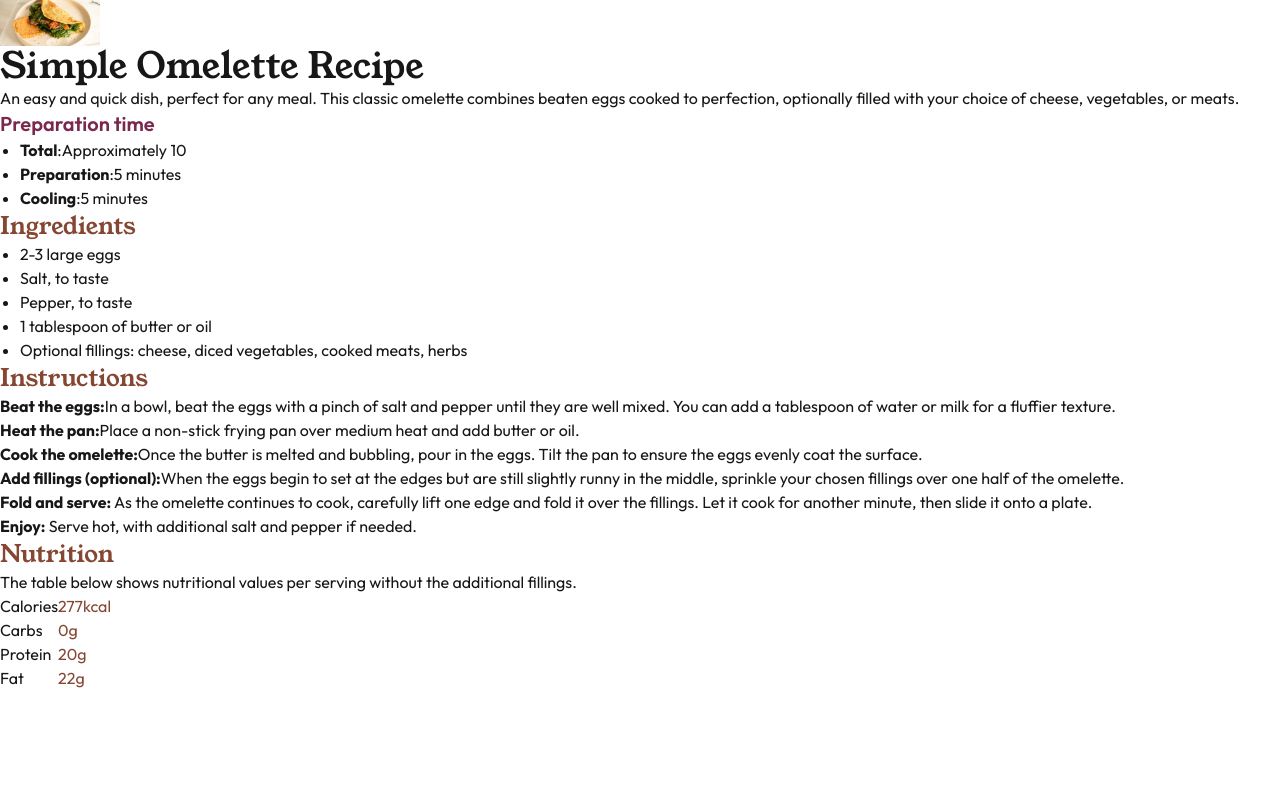
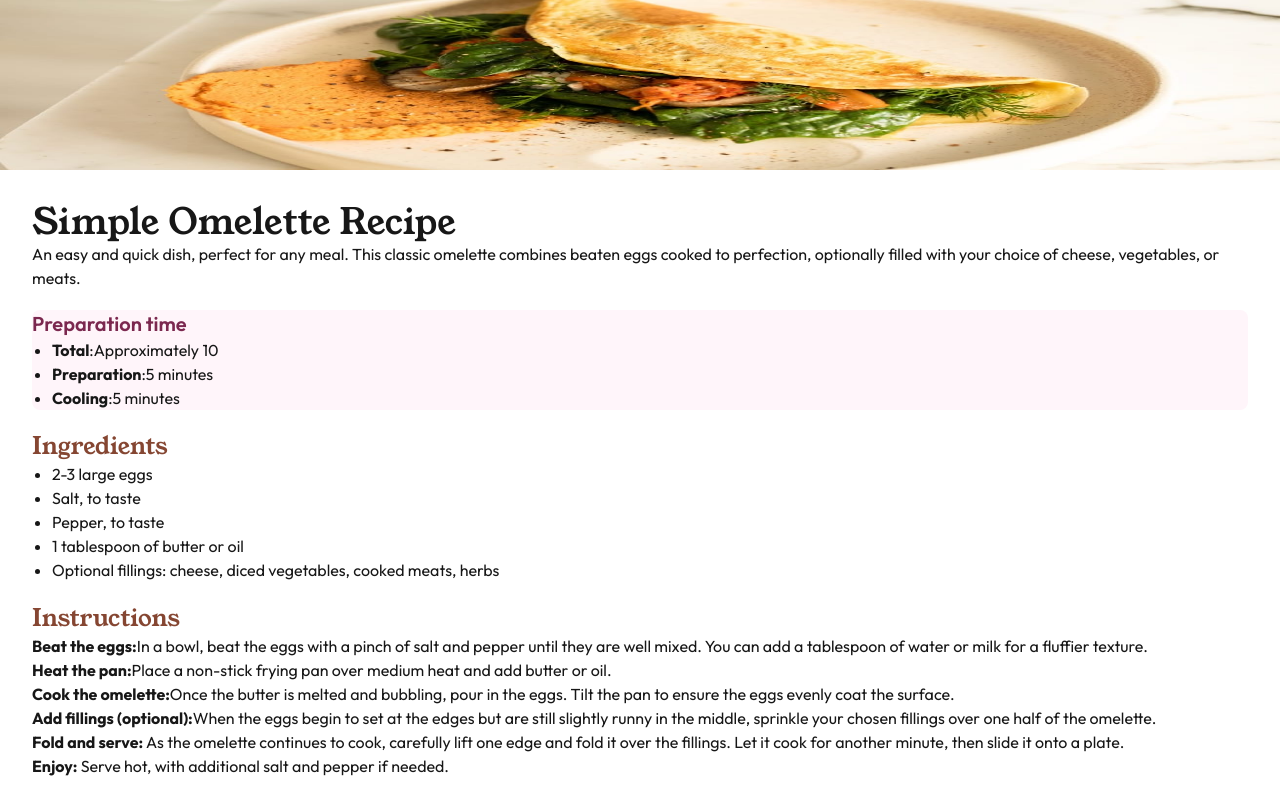
Before and after one commit to BlonoBuccellati/fm-recipe-page, a Next.js app: page / in a window 1280 px wide. Shown: the top 800 px of the page. Built offline with nearby package versions, Linux system fonts and the light colour scheme.

Commit message:
feat(markup): レシピページの画像の整形と、レイアウトの整形

```diff
--- a/src/app/page.tsx
+++ b/src/app/page.tsx
@@ -1,16 +1,14 @@
 import Image from 'next/image';
 export default function Home() {
   return (
-    <div className=''>
+    // ここでカードになってる
+    <div className='flex flex-col items-center justify-center'>
       {/* Image */}
-      <Image
-        src='/assets/images/image-omelette.jpeg'
-        alt='Omelette'
-        width={100}
-        height={100}
-      />
+      <div className='relative h-[170px] w-full'>
+        <Image src='/assets/images/image-omelette.jpeg' alt='Omelette' fill />
+      </div>
       {/* Content */}
-      <div>
+      <div className='p-8 flex flex-col gap-5'>
         {/* ここで一個は盲点だった。 */}
         {/* Title */}
         <div>
@@ -23,7 +21,7 @@ export default function Home() {
           </p>
         </div>
         {/* preparation time */}
-        <div>
+        <div className='bg-Rose-50 rounded-lg'>
           <h3 className='text-Rose-800 text-xl font-semibold'>
             Preparation time
           </h3>
```
